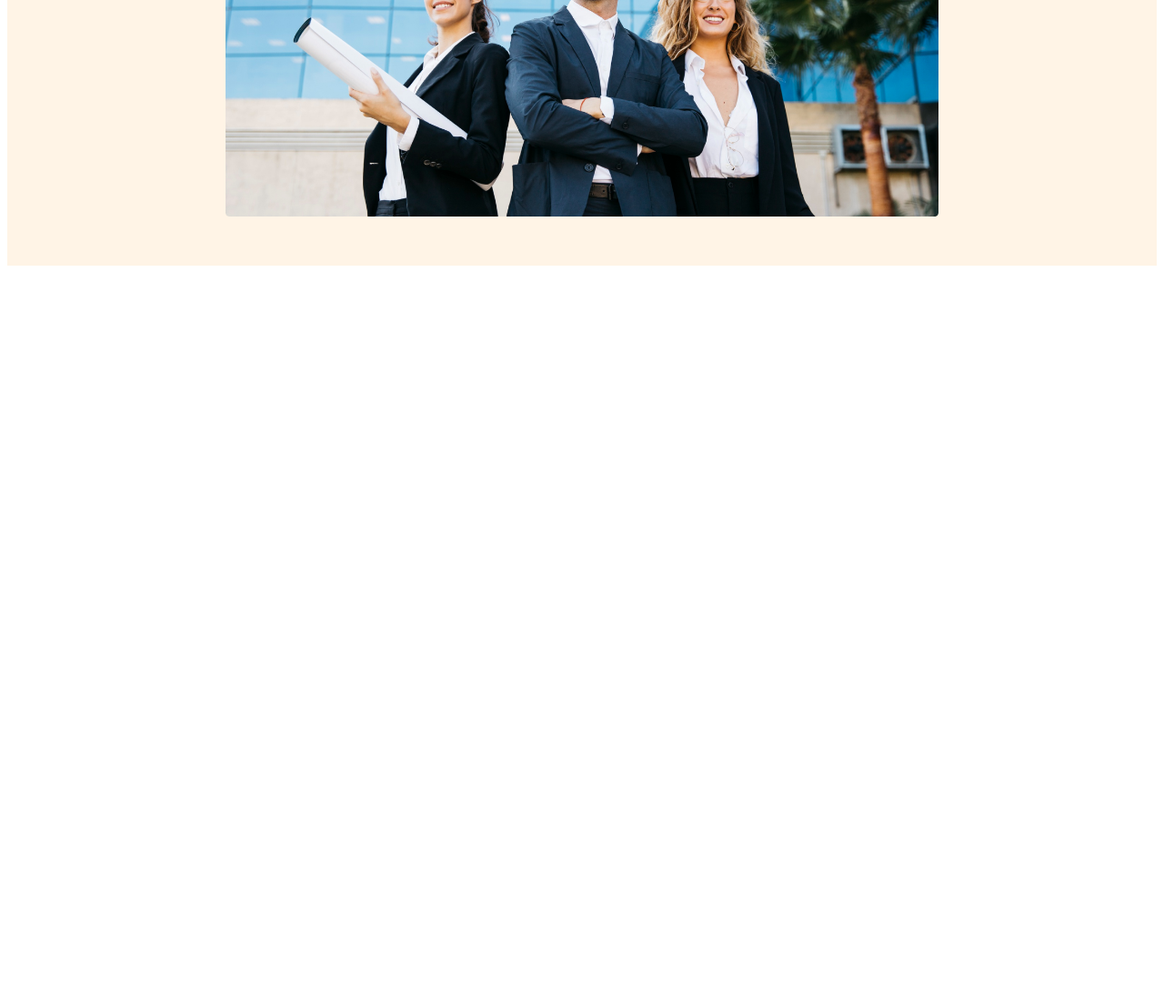
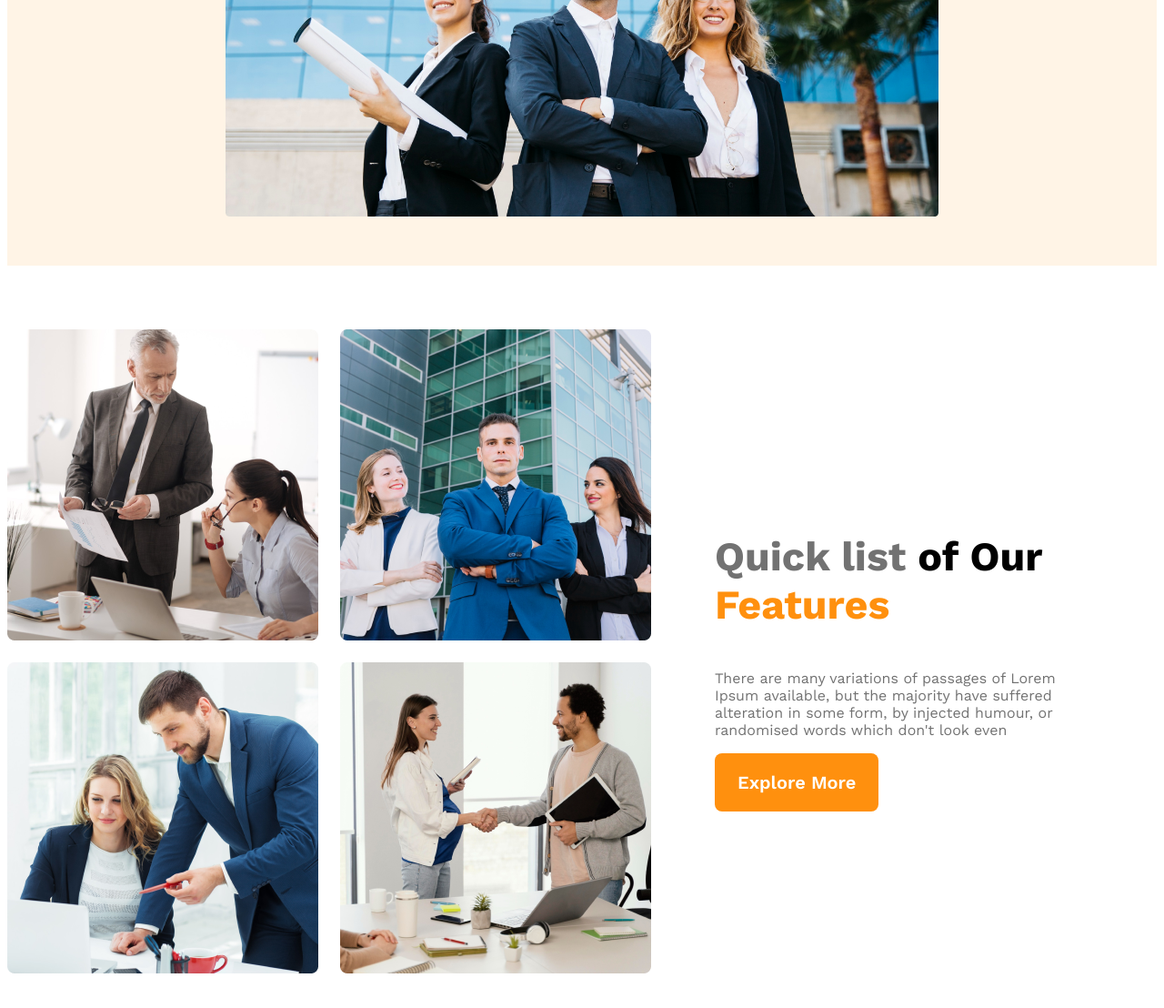
Before and after one commit to zahurul-islam803/g3-architects-website, a plain HTML site: page index.html in a window 1280 px wide. Shown: the part 719-1827 px from the top of the page at 91% size. Before the commit the page ends 1019 px from the top, so only its background shows below. Drawn offline with nearby package versions, Linux system fonts and the light colour scheme; a web font is replaced by a local one.

Commit message:
finished teams section with responsive

```diff
--- a/index.html
+++ b/index.html
@@ -23,7 +23,7 @@
       <div class="banner">
         <div class="banner-content">
           <h1 class="banner-title">Brand New Group of Architects</h1>
-          <p class="banner-desc">
+          <p class="text-color-gray">
             There are many variations of passages of Lorem Ipsum available, but
             the majority have suffered alteration in some form, by injected
             humour, or randomized words which don't look even
@@ -33,7 +33,22 @@
         <img src="./images/banner.png" alt="" />
       </div>
     </header>
-    <main></main>
+    <main>
+      <!-- Team section here -->
+      <section class="teams-container">
+        <div class="teams-gallery">
+          <img src="./images/team1.png" alt="">
+          <img src="./images/team2.png" alt="">
+          <img src="./images/team3.png" alt="">
+          <img src="./images/team4.png" alt="">
+        </div>
+        <div class="teams-content">
+          <h3 class="teams-title"><span class="text-color-gray">Quick list</span> of Our <span class="text-color">Features</span></h3>
+          <p class="text-color-gray">There are many variations of passages of Lorem Ipsum available, but the majority have suffered alteration in some form, by injected humour, or randomised words which don't look even</p>
+          <button class="btn-primary">Explore More</button>
+        </div>
+      </section>
+    </main>
     <footer></footer>
   </body>
 </html>
--- a/styles/architect.css
+++ b/styles/architect.css
@@ -14,6 +14,9 @@
   border: 0;
   background: #ff900e;
   padding: 20px 25px;
+}
+.text-color-gray{
+  color: #727272;
 }
 /* Header Related CSS */
 header {
@@ -54,13 +57,42 @@ nav li a {
   font-weight: 700;
   color: #131313;
 }
-.banner-desc {
-  color: #727272;
-}
+
 .banner img{
   margin-top: 20px;
   width: 100%;
 }
+
+/* Main section CSS */
+main{
+  max-width: 1440px;
+  margin: 70px auto;
+}
+/* Teams Related CSS */
+.teams-container{
+  display: flex;
+  align-items: center;
+}
+.teams-gallery{
+  display: grid;
+  grid-template-columns: repeat(2, 1fr);
+  gap: 1.5rem;
+}
+.teams-content{
+  padding-left: 70px;
+  padding-right: 70px;
+}
+.teams-title{
+  font-size: 2.8rem;
+}
+.teams-title .quick-list{
+  font-weight: 500;
+}
+.text-color{
+  color: #FF900E;
+  font-weight: 700;
+}
+
 
 /* Responsive related CSS */
 /*  Responsive for Mobile Device */
@@ -68,16 +100,34 @@ nav li a {
   header{
     padding: 20px;
   }
-  nav{
+  nav, .teams-container, nav > ul{
     flex-direction: column;
   }
+  .teams-gallery{
+    grid-template-columns: 1fr;
+  }
+  .banner-title{
+    font-size: 1.5rem;
+  }
+  .teams-title{
+  font-size: 2rem;
+}
+.nav-title{
+  font-size: 1.5rem;
+}
+.teams-content{
+  padding-left: 20px;
+  padding-right: 20px;
+}
+
+
 }
 /*  Responsive for Medium or Tablet Devices */
 @media screen and (min-width: 577px) and (max-width: 960px) {
   header{
     padding: 50px;
   }
-  nav{
+  nav, .teams-container{
     flex-direction: column;
   }
 }
```
